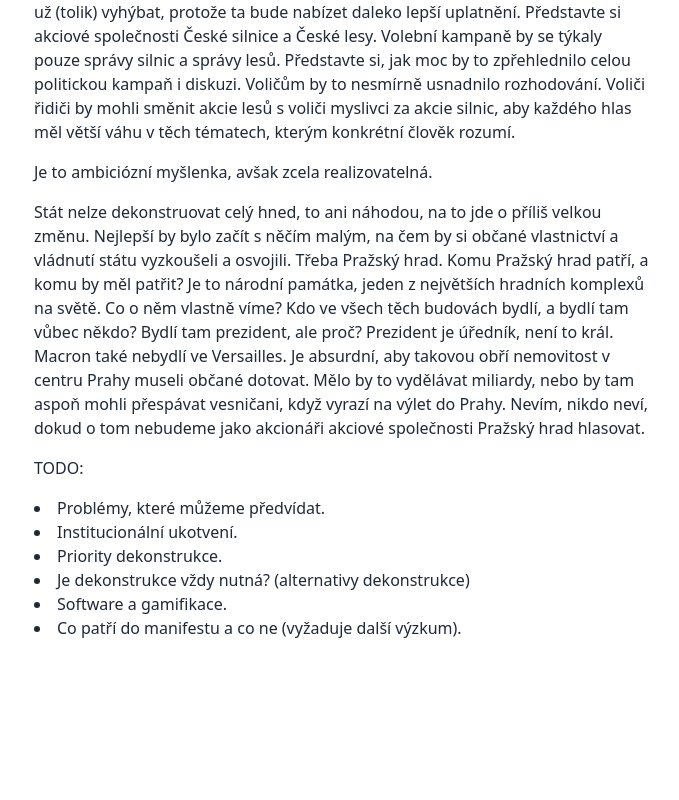
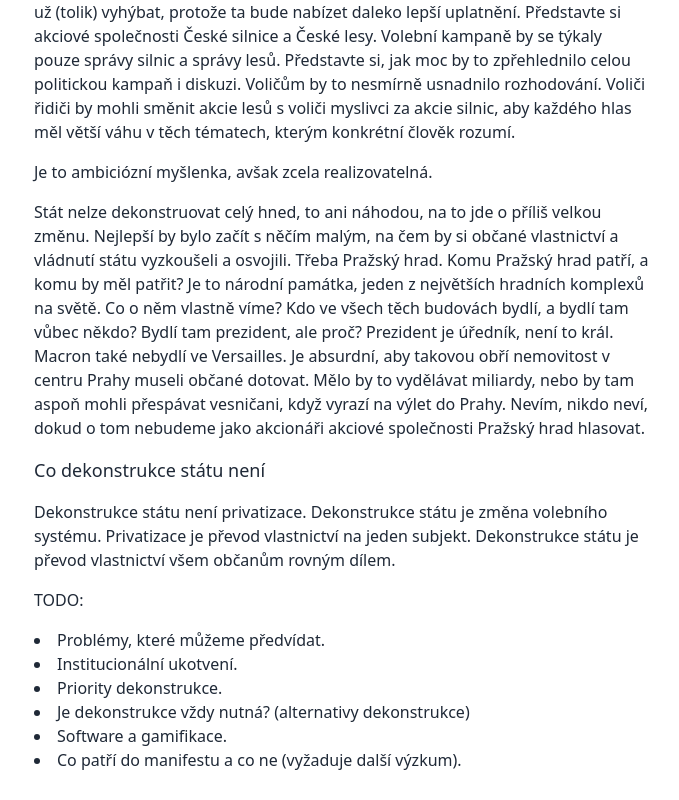
Before and after one commit to steida/dekonstrukcestatu, a Next.js app: page /cz/manifest in a window 1280 px wide. Shown: the part 3644-4444 px from the top of the page, without its empty margins (298-977 px from the left). Before the commit the page ends 4312 px from the top, so only its background shows below. Built offline with nearby package versions, Linux system fonts and the light colour scheme.

Commit message:
Add Co dekonstrukce státu není

```diff
--- a/app/cz/manifest/page.tsx
+++ b/app/cz/manifest/page.tsx
@@ -213,6 +213,12 @@ export default function Page() {
         nikdo neví, dokud o tom nebudeme jako akcionáři akciové společnosti
         Pražský hrad hlasovat.
       </p>
+      <h3>Co dekonstrukce státu není</h3>
+      <p>
+        Dekonstrukce státu není privatizace. Dekonstrukce státu je změna
+        volebního systému. Privatizace je převod vlastnictví na jeden subjekt.
+        Dekonstrukce státu je převod vlastnictví všem občanům rovným dílem.
+      </p>
       <p>TODO:</p>
       <ul>
         <li>Problémy, které můžeme předvídat.</li>
```
